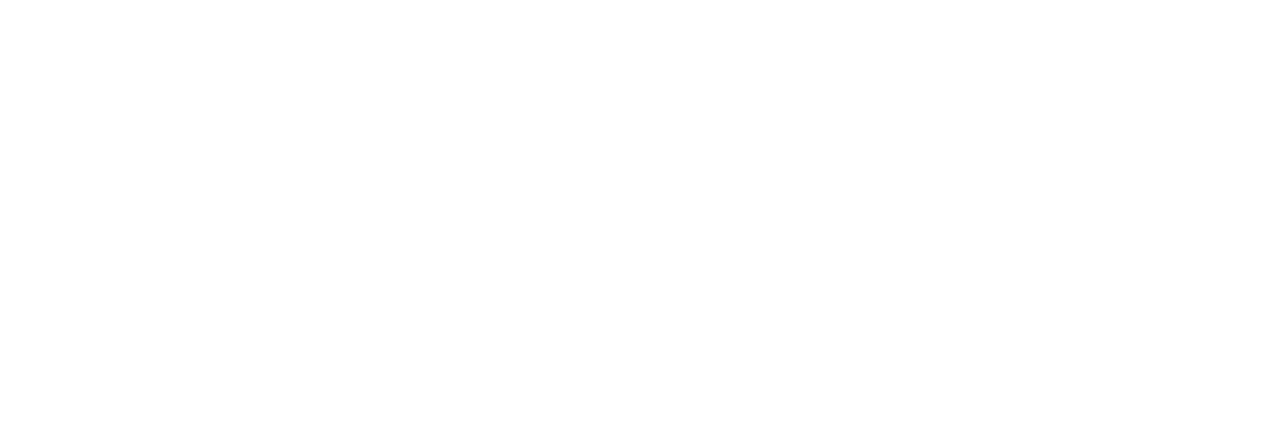
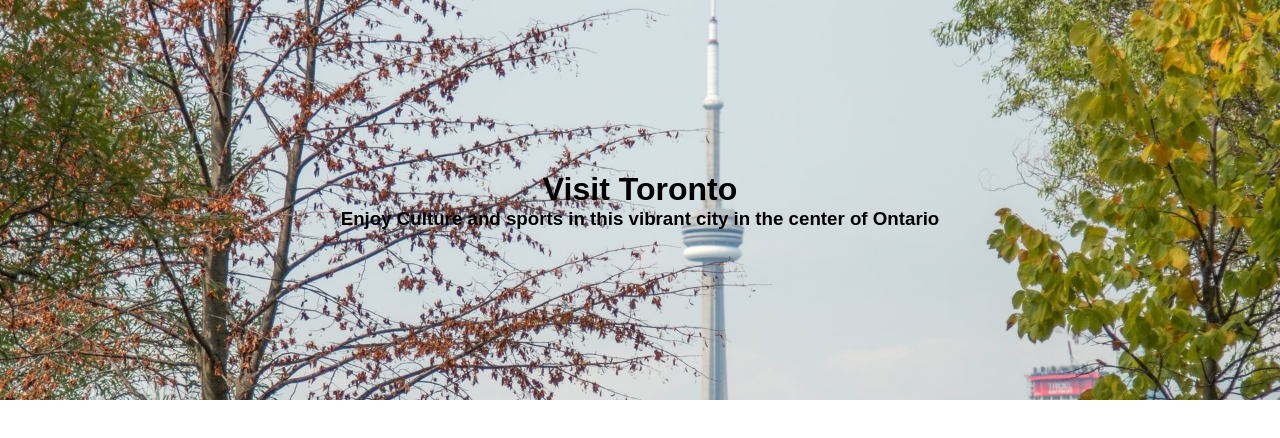
Before and after one commit to webstormcam/Scrimba_Solo_Project_1, a plain HTML site: page index.html in a window 1280 px wide. Drawn offline with Linux system fonts and the light colour scheme.

Commit message:
Started building out the header

```diff
--- a/index.html
+++ b/index.html
@@ -10,5 +10,10 @@
 </head>
 <body>
 
+    <header>
+        <h1>Visit Toronto</h1>
+        <p class="sub-words">Enjoy Culture and sports in this vibrant city in the center of Ontario</p>
+    </header>
+
 </body>
 </html>
--- a/style.css
+++ b/style.css
@@ -1,3 +1,32 @@
 *{
     box-sizing: border-box;
 }
+
+header{
+    background-image: url('imgs/Toronto_Skyline.jpg');
+    background-position: top;
+    background-repeat: no-repeat;
+    background-size: cover;
+    text-align: center;
+    height: 50vh;
+    display: flex;
+    flex-direction: column;
+    align-items: center;
+    justify-content: center;
+}
+
+h1{
+    font-family: 'Arial';
+font-style: normal;
+font-weight: 700;
+font-size: 32px;
+line-height: 37px;
+}
+
+.sub-words{
+    font-family: 'Arial';
+font-style: normal;
+font-weight: 700;
+font-size: 18.72px;
+line-height: 22px;
+}
```
